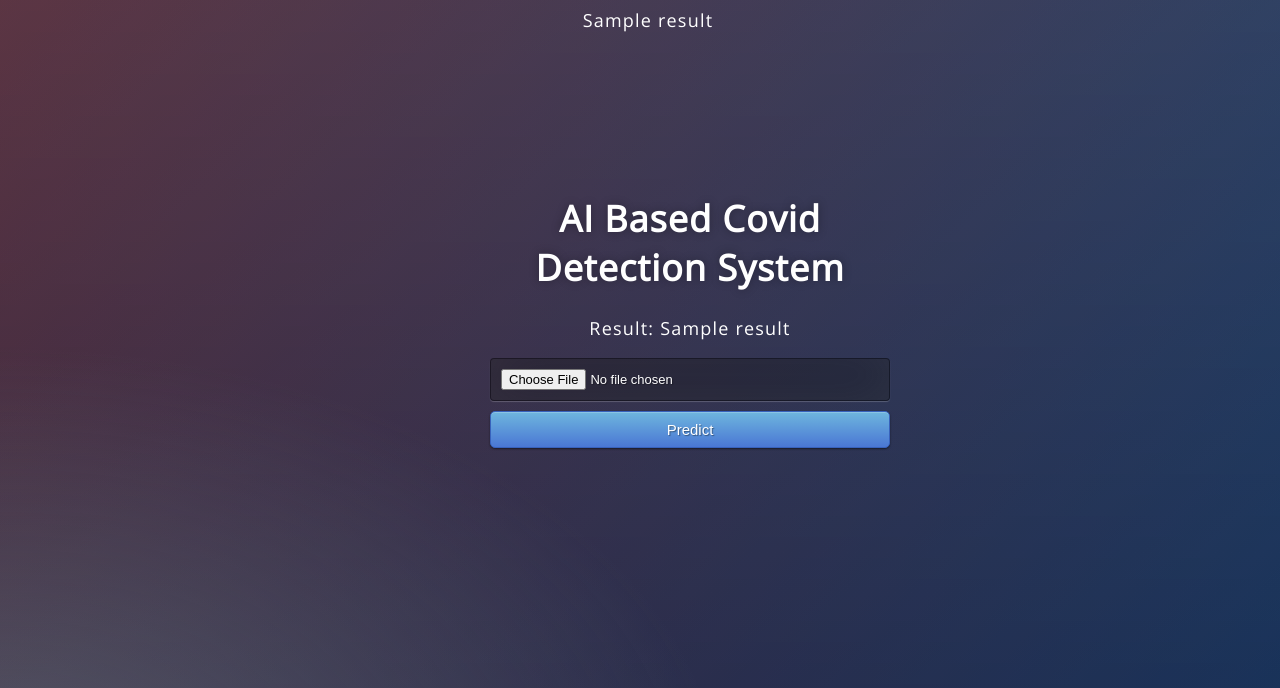
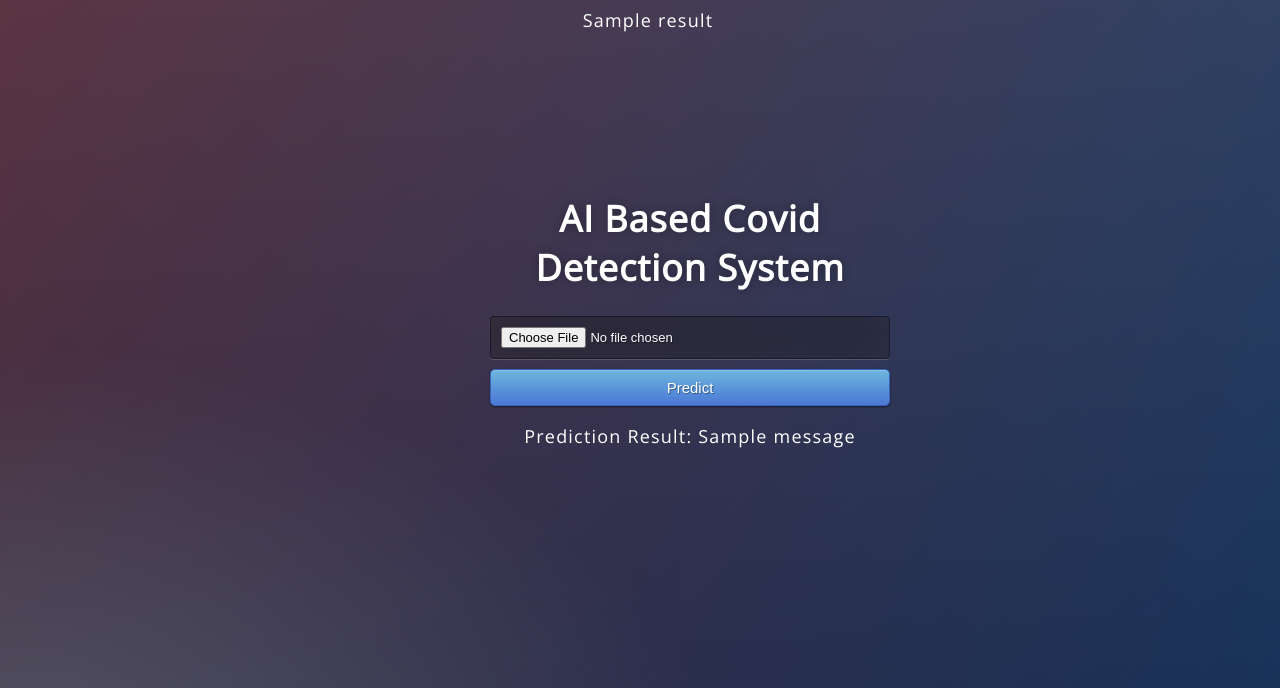
Before and after one commit to niroop007/AzureTest, a Flask app: template templates/home.html in a window 1280 px wide. Shown: the top 688 px of the page. Run offline with Flask 2, Linux system fonts and the light colour scheme; the template is opened without the code that fills it: most values are stand-ins (such as "Sample title", 1, 10 or a date in 2020); one stand-in notice (Sample message) is shown.

Commit message:
Update home.html

```diff
--- a/templates/home.html
+++ b/templates/home.html
@@ -15,13 +15,7 @@
 <body>
  <div class="login">
 	<h1>AI Based Covid Detection System</h1>
- <p>
-	{% with messages = get_flashed_messages() %}
-		{% if messages %}
-        		Result: {{ result }}
-        	{% endif %}
-	{% endwith %}
- </p>
+
      <!-- Main Input For Receiving Query to our ML -->
     <form action="{{ url_for('predict')}}"method="post" enctype="multipart/form-data">
       <input type="file" name="file" id="file" placeholder="X-ray Image File" required="required" /><br>
@@ -31,7 +25,13 @@
 
         <button type="submit" class="btn btn-primary btn-block btn-large">Predict</button>
     </form>
-
+<p>
+	{% with messages = get_flashed_messages() %}
+		{% if messages %}
+        		Prediction Result: {{ messages[0] }}
+        	{% endif %}
+	{% endwith %}
+ </p>
    <br>
    <br>
 
```
